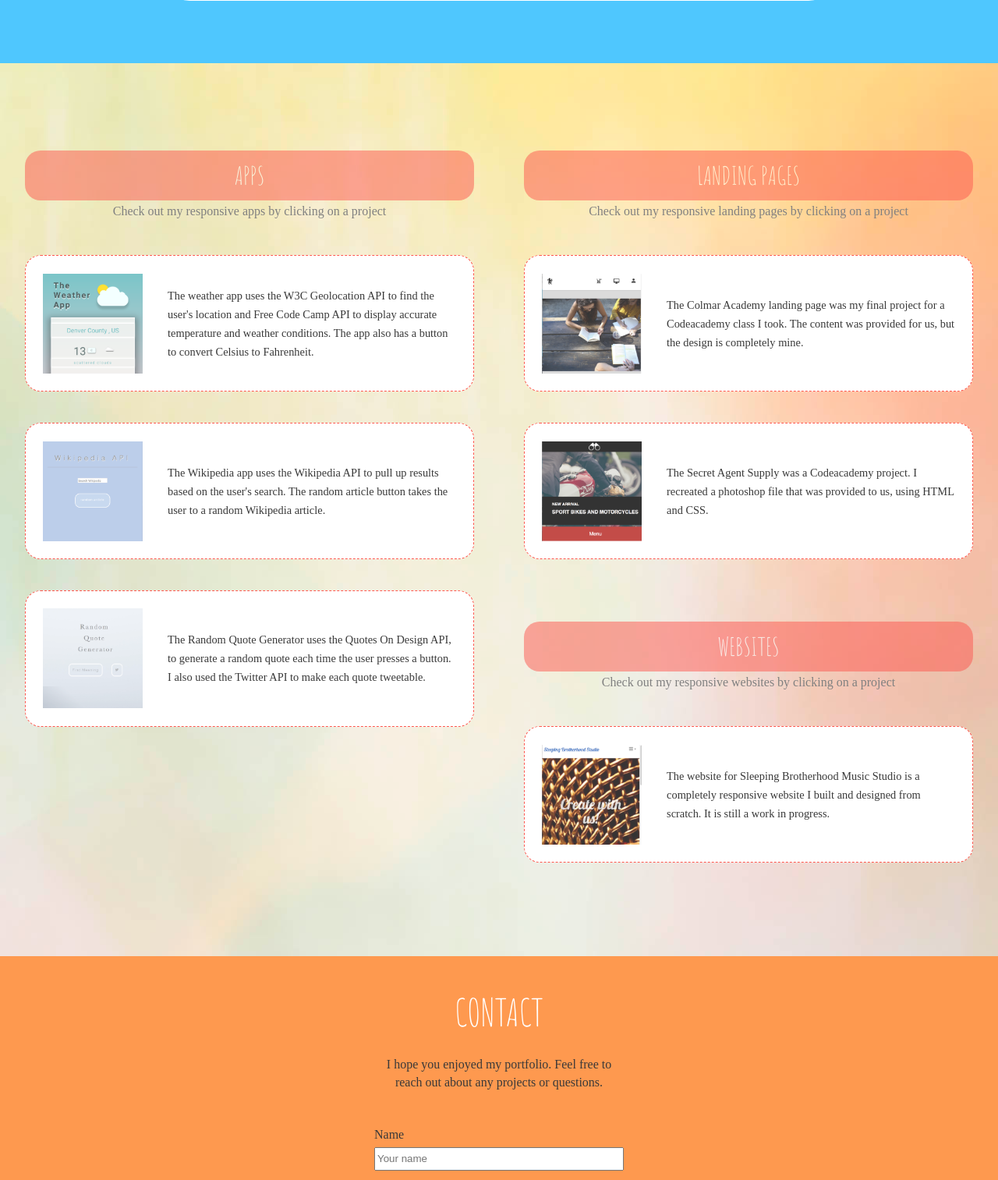
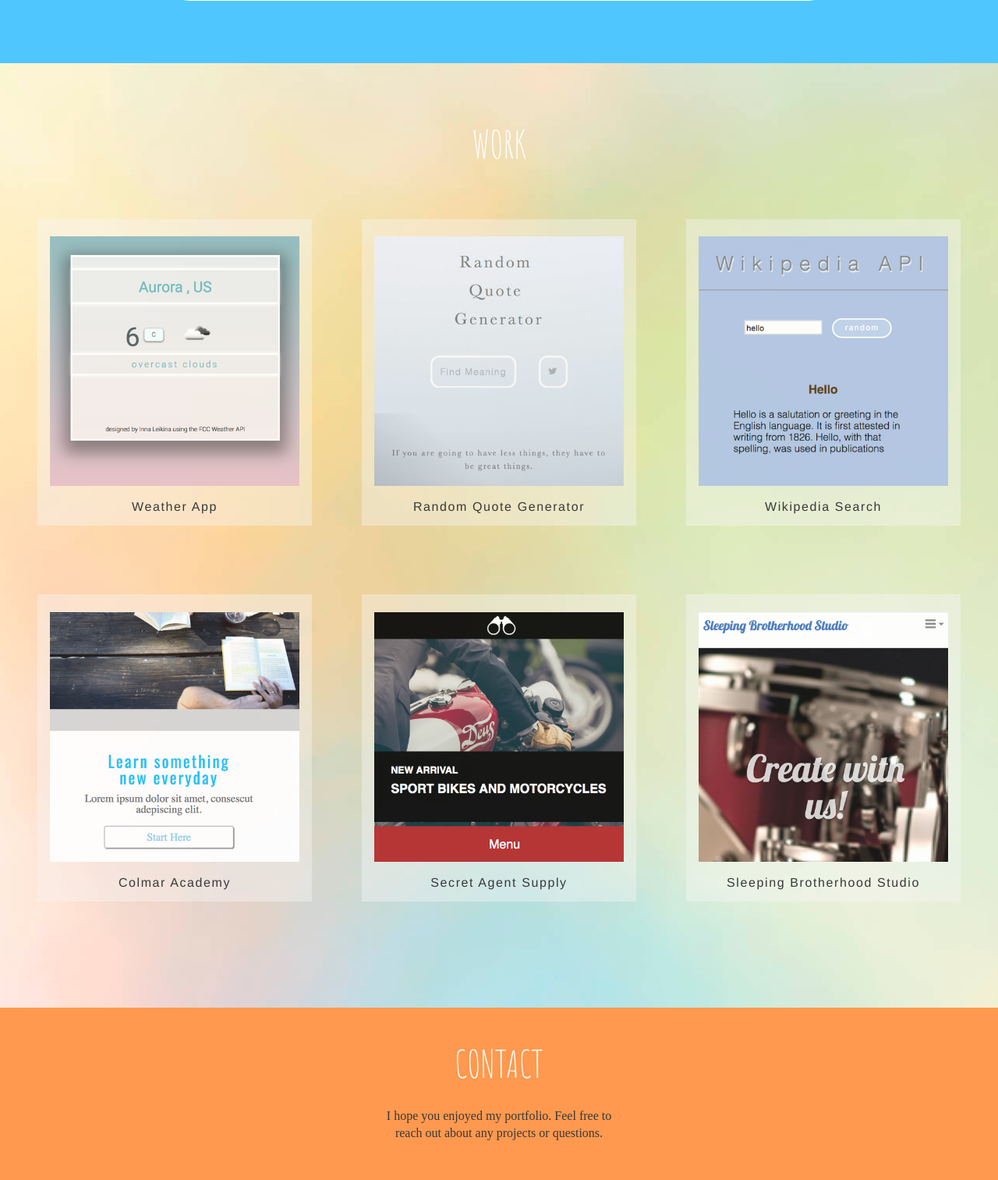
Before and after one commit to innaleikina/inna-portfolio, a PHP site: page /index.html in a window 1280 px wide. Shown: the part 2063-3576 px from the top of the page at 78% size. Run offline with PHP 8.4, Linux system fonts and the light colour scheme; some libraries are stand-ins or nearby versions.

Commit message:
new work section

```diff
--- a/css/style.css
+++ b/css/style.css
@@ -82,7 +82,7 @@ background-color:rgb(79,199,254);
   flex-direction:column;
   position:absolute;
   align-items:flex-end;
-  //float:right;
+  /*//float:right;*/
   right:-2%;
   padding-right:3rem;
   /*border:1px red solid;*/
@@ -163,7 +163,7 @@ background: -moz-linear-gradient(top, rgb(249,185,142) 0%, rgb(249,162,104) 44%,
 background: -webkit-linear-gradient(top, rgb(249,185,142) 0%,rgb(249,162,104) 44%,rgb(254,153,79) 100%); /* Chrome10-25,Safari5.1-6 */
 background: linear-gradient(to bottom, rgb(249,185,142) 0%,rgb(249,162,104) 44%,rgb(254,153,79) 100%); /* W3C, IE10+, FF16+, Chrome26+, Opera12+, Safari7+ */
 filter: progid:DXImageTransform.Microsoft.gradient( startColorstr='#f9b98e', endColorstr='#fe994f',GradientType=0 ); /* IE6-9 */
-border: 1px solid rgb(229, 135, 68);``
+border: 1px solid rgb(229, 135, 68);
 }
 
 .orange:hover{
@@ -274,7 +274,7 @@ border: 1px solid rgb(221, 33, 12);
   filter: progid:DXImageTransform.Microsoft.gradient( startColorstr='#f9b98e', endColorstr='#fe994f',GradientType=0 ); /* IE6-9 */
   border: 1px solid rgb(186, 174, 26);
 }
-  }
+
 
 
 .gray:active {
@@ -677,174 +677,121 @@ background-image:url("../images/HTML5_Logo.png");
 
 /*______________________WORK______________*/
 
-div.work-all{
-padding-top:5rem;
-padding-bottom:5rem;
- justify-content:center;
- background-image:url("../images/watercolor_small.jpg");
-  background-position:left;
-  /*height:100%;*/
-  width:100%;
-  flex-direction:row;
+.work-wrapper{
+  padding-top:5rem;
+  padding-bottom:5rem;
+  background-image:url("../images/watercolor_small.jpg");
+  background-position:top;
+  flex-direction:column;
 }
 
-@media only screen and (max-width: 980px){
-  div.work-all{
+.work-all{
+justify-content:center;
+width:100%;
+flex-direction: column;
+height:auto;
+/*height:100%;*/
+}
+
+.work-heading{
+  text-align: center;
+  font-family: "Amatic SC";
+  color:white;
+  margin-bottom:2.5rem;
+  font-size:3rem;
+}
+
+.row {
+  /*border:1px red solid;*/
+  margin-bottom:24px;
+  justify-content: center;
+  width:auto;
+  }
+
+
+
+.project {
+  flex-direction: column;
+  height:auto;
+  /*border: 1px red solid;*/
+  width:25%;
+  background-color:rgba(245,245,245,.4);
+  text-align:center;
+  margin:2rem 2rem;
+  padding:1.4rem  1rem 0rem 1rem ;
+}
+
+.project:hover{
+  background-color:rgba(245,245,245,.6)
+}
+
+.project-name{
+  font-weight:lighter;
+  padding:1rem 0;
+  font-family:"Helvetica";
+  font-size:1rem;
+  letter-spacing: .1rem;
+  color:rgb(57,57,57);
+
+}
+.project-image{
+  max-width:100%;
+}
+
+.image {
+  max-width: 100%;
+  height: auto;
+  opacity:.9;
+}
+
+.image:hover{
+  opacity:1;
+}
+
+@media only screen and (max-width:1024px){
+   .work-wrapper{
+    display:flex;
     flex-direction:column;
-   /* border:1px red solid;*/
-    align-items:center;
+  }
+
+ .work-all{
+   flex-direction:row;
+  justify-content:center;
+ }
+
+  .row{
+    justify-content: center;
+    align-items: center;
+    margin:0;
+    flex-direction:column;
+  }
+
+  .project{
+    width:60%;
+    height:100%;
+    /*border:1px red solid;*/
+    padding:1.4rem  3rem 0rem 3rem ;
+    margin:1.5rem 0;
+    background-color:rgba(245,245,245,.4);
+  }
+
+  .project-name{
+    padding:1rem 0;
+    color:rgb(57,57,57);
+  }
+
+  .project:hover{
+    background-color:rgba(245,245,245,.6);
   }
 }
 
-
-.work-section-title{
-  font-size:2rem;
-  font-family:"Amatic SC";
-  text-align:center;
- /* width:100%;*/
-  opacity:.5;
-  color:white;
-  padding:1rem;
-  border-radius:20px;
-  margin-bottom:.4rem;
-  margin-top:2rem;
- background-color:rgb(254,87,79);
- /* border:3px blue solid;*/
+@media only screen and (max-width:480px){
+.work-all{
+  flex-direction:column;
 }
-
-#apps-text-click{
-  color:gray;
-  font-family:"Baskerville";
-  text-align:center;
-  margin-bottom:3rem;
-}
-
-.apps-portfolio{
- padding-left:2rem;
-  padding-right:2rem;
- width:60%;
- /*height:200vh;*/
-  /*height:100%;*/
- flex-direction:column;
-/*border:1px blue solid;*/
-}
-
-/*@media only screen and (min-width: 1024px){
-  .apps-portfolio{
-     width:27rem;
-    }
-  }*/
-
-#websites{
- margin-top:5rem;
-/* border:2px blue solid;*/
-}
-
-@media only screen and (max-width: 768px){
-  .apps-portfolio{
-    padding-bottom:0;
-    padding-top:1rem;
-    width:80%;
-  }
-
-  #landing-pages{
-    margin-top:0;
-  }
-
-    #websites{
-      margin-top:5rem;
-    }
-}
-
-.portfolio-image{
- width:8rem;
- height:8rem;
- background-size:cover;
-  opacity:.8;
- /* border:1.7px rgb(254,87,79) dashed;*/
-}
-
-@media only screen and (max-width: 480px){
-  .portfolio-image{
-  margin-bottom:1.5rem;
-  }
-}
-
-.portfolio-image:hover{
-  opacity:1;
-}
-
-.work-link-description{
-  flex-direction:row;
-  background-color:white;
-  border-radius:20px;
-  padding:1.4rem;
-   /*box-shadow:3px 3px 5px 3px gray;*/
-  border:1.7px rgb(254,87,79) dashed;
-  margin-bottom:2.5rem;
-  align-items:center;
-  align-content:center;
-}
-
-@media only screen and (max-width: 480px){
-  .work-link-description{
-    flex-direction:column;
-  }
-}
-
-.work-link-description:hover{
-  box-shadow:none;
-  transition:ease-in .2s;
-}
-
-.work-link-description:active{
-border:2px rgb(254,87,79) dashed;
-  background-color:transparent;
-  transition:none;
-}
-
-#weather{
- background-image:url("../images/weather.png");
-}
-
-#wikipedia{
-  background-image:url("../images/wikipedia.png");
-}
-
-#quote{
-   background-image:url(" ../images/quote.png");
 }
 
 
-
-#academy{
-    background-image:url("../images/colmar.png");
-}
-
-#agent{
-      background-image:url("../images/secret_agent.png");
-}
-
-#brotherhood{
- background-image:url("../images/sleeping_brotherhood.png");
-}
-
-.work-text{
-  font-family:"Baskerville";
-  color:rgb(57,57,57);
-  padding-left:2rem;
-  line-height:1.5rem;
-  font-size:.9rem;
-  width:70%;
-}
-
-@media only screen and (max-width: 480px){
-  .work-text{
-    width:80%;
-    padding:0;
-    text-align:center;
-  }
-}
 /*_______________________CONTACT_____________*/
 .contact-title{
   color:white;
--- a/index.html
+++ b/index.html
@@ -161,56 +161,80 @@
   </ul>
 </div>
 <!-- ________ WORK ____-->
-
-<div class="work-all container" id="work">
+<div class="work-wrapper container">
+  <h1 class="work-heading"> WORK </h1>
+  <div class="work-all container">
 
 
-  <div class="conatiner apps-portfolio">
+     <div class="row container">
 
-    <p class="work-section-title"> APPS </p>
-  <p id="apps-text-click"> Check out my responsive apps by clicking on a project</p>
-  <a style="text-decoration:none" href="https://innaleikina.github.io/weatherapp/" target="_blank">  <div class="work-link-description container">  <div class="portfolio-image container" id="weather"></div>
+       <div class="project container">
+         <a href="#" style="text-decoration:none">
+           <div class"project-image">
+             <img class="image" src="./images/weather.jpg"/>
+           </div>
+           <p class="project-name"> Weather App </p>
+         </a>
+       </div>
 
-  <p class="work-text"> The weather app uses the W3C Geolocation API to find the user's location and Free Code Camp API to display accurate temperature and weather conditions. The app also has a button to convert Celsius to Fahrenheit.  </p>
+       <div class="project container">
+         <a href="#" style="text-decoration:none">
+           <div class"project-image">
+             <img class="image" src="./images/quote.jpg"/>
+           </div>
+           <p class="project-name"> Random Quote Generator</p>
+         </a>
+       </div>
+
+
+
+      <div class="project container">
+        <a href="#" style="text-decoration:none">
+          <div class"project-image">
+            <img class="image" src="./images/wikipedia.jpg"/>
+          </div>
+          <p class="project-name"> Wikipedia Search </p>
+        </a>
+      </div>
     </div>
-     </a>
 
-     <a style="text-decoration:none"  href="https://innaleikina.github.io/wikipedia/" target="_blank">    <div class="work-link-description container"> <div class="portfolio-image container" id="wikipedia"></div>
- <p class="work-text"> The Wikipedia app uses the Wikipedia API to pull up results based on the user's search. The random article button takes the user to a random Wikipedia article.</p>
+    <div class="row container">
+    <div class="project container">
+      <a href="#" style="text-decoration:none">
+        <div class"project-image">
+          <img class="image" src="./images/colmar.jpg"/>
+        </div>
+        <p class="project-name"> Colmar Academy </p>
+      </a>
     </div>
-         </a>
 
-      <a style="text-decoration:none" href="https://innaleikina.github.io/random-quote/" target="_blank">   <div class="work-link-description container"> <div class="portfolio-image container" id="quote"></div>
-  <p class="work-text"> The Random Quote Generator uses the Quotes On Design API, to generate a random quote each time the user presses a button. I also used the Twitter API to make each quote tweetable.  </p>
+
+
+
+      <div class="project container">
+        <a href="#" style="text-decoration:none">
+          <div class"project-image">
+            <img class="image" src="./images/agent.jpg"/>
+          </div>
+          <p class="project-name"> Secret Agent Supply </p>
+        </a>
+      </div>
+
+
+    <div class="project container">
+        <a href="#" style="text-decoration:none">
+          <div class"project-image">
+            <img class="image" src="./images/brotherhood.jpg"/>
+          </div>
+          <p class="project-name"> Sleeping Brotherhood Studio</p>
+       </a>
+    </div>
     </div>
   </div>
-     </a>
-
-  <div class="conatiner apps-portfolio">
-
-    <p class="work-section-title" id="landing-pages"> LANDING PAGES </p>
-  <p id="apps-text-click"> Check out my responsive landing pages by clicking on a project</p>
-
-  <a style="text-decoration:none" href="https://innaleikina.github.io/capstone/" target="_blank"><div class="work-link-description container"> <div class="portfolio-image container" id="academy"></div>
-  <p class="work-text"> The Colmar Academy landing page was my final project for a Codeacademy class I took. The content was provided for us, but the design is completely mine. </p>
-    </div>
-     </a>
-
-      <a style="text-decoration:none" href="https://innaleikina.github.io/agent/" target="_blank">   <div class="work-link-description container"> <div class="portfolio-image container" id="agent"></div>
-  <p class="work-text"> The Secret Agent Supply was a Codeacademy project. I recreated a photoshop file that was provided to us, using HTML and CSS.  </p>
-    </div>
-          </a>
-
-     <p class="work-section-title" id="websites"> WEBSITES </p>
-  <p id="apps-text-click"> Check out my responsive websites by clicking on a project</p>
 
 
-  <a style="text-decoration:none" href="https://innaleikina.github.io/sleepingbrotherhood/" target="_blank"> <div class="work-link-description container">  <div class="portfolio-image container" id="brotherhood"></div>
- <p class="work-text"> The website for Sleeping Brotherhood Music Studio is a completely responsive website I built and designed from scratch. It is still a work in progress.  </p>
-    </div>
-      </a>
-  </div>
 </div>
+
 <!--________CONTACT_______-->
 <div class="contact-all container" id="contact">
 
```
Also changed, not shown: README.md, images/agent.jpg (added), images/brotherhood.jpg (added), images/colmar.jpg (added), images/quote.jpg (added), images/weather.jpg (added), images/wikipedia.jpg (added), images/wikipedia_new.jpg (added).
